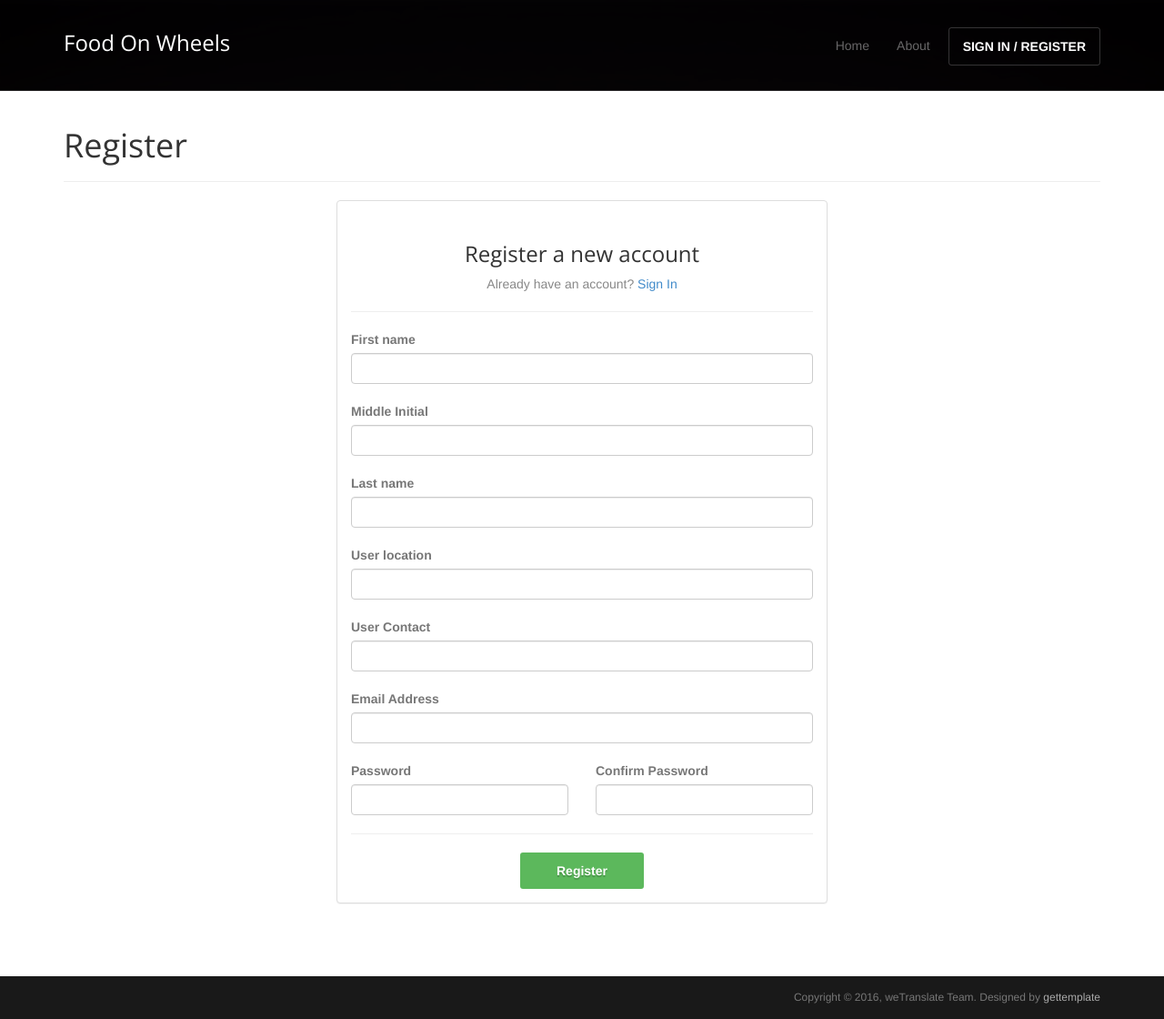
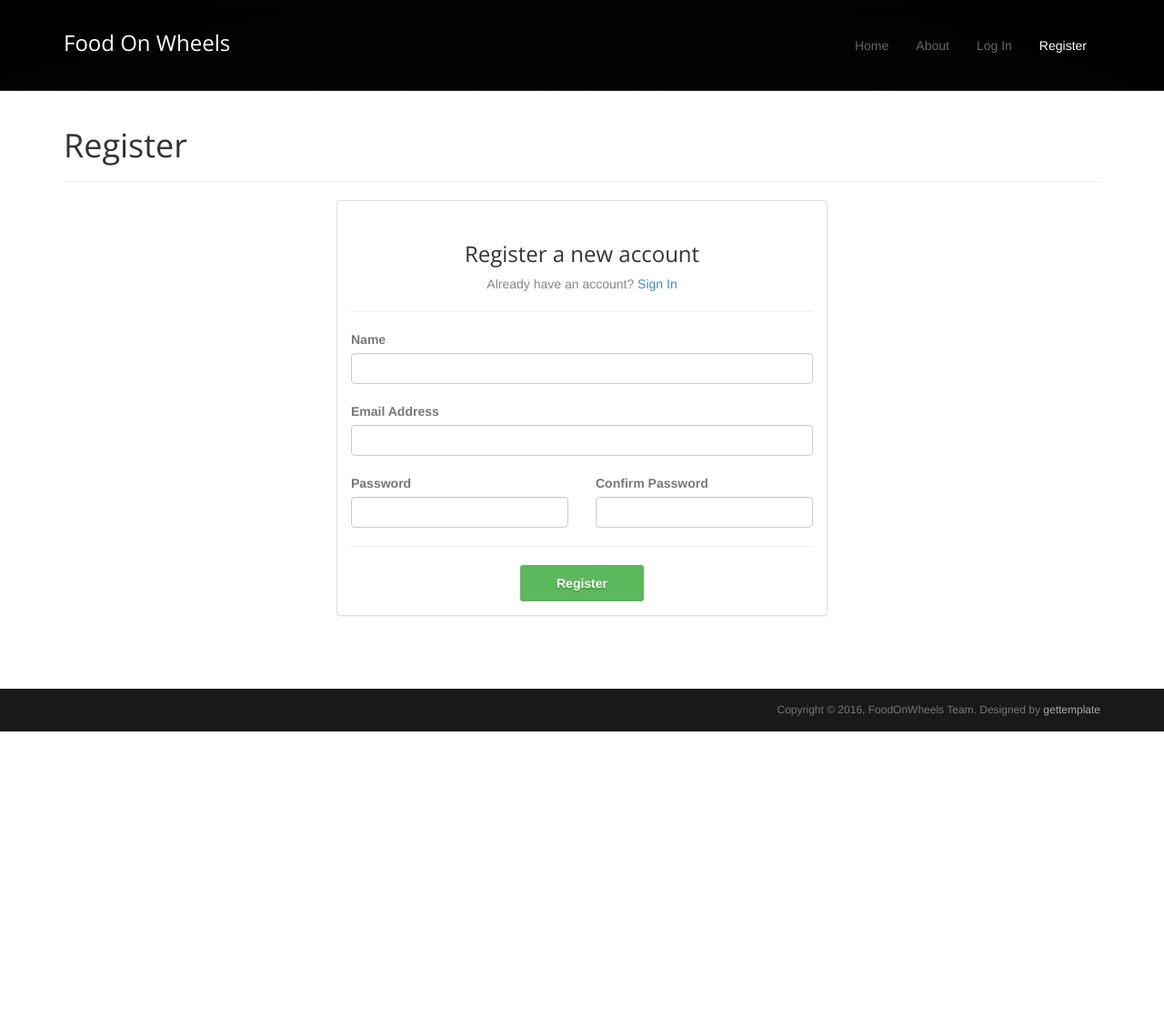
Before and after one commit to shannoncates/FoodonWheels, a Flask app: page /signup in a window 1280 px wide. Shown: the whole page at 91% size. After the commit the page ends 804 px from the top, so only its background shows below. Run offline with Flask 2, Linux system fonts and the light colour scheme; some libraries are stand-ins or nearby versions.

Commit message:
Modified: Responsive UI

```diff
--- a/app/templates/signup.html
+++ b/app/templates/signup.html
@@ -23,20 +23,12 @@
                 console.log("success");
 
                 var fname = $("#fname").val();
-				var lname = $("#lname").val();
-				var minitial = $("#minitial").val();
                 var email = $("#email").val();
-				var user_location = $("#user_location").val();
-				var user_contact = $("#user_contact").val();
                 var password = $("#password").val();
                 var confirm_password = $("#confirm_password").val();
 
                 console.log(fname);
-				console.log(lname);
-				console.log(minitial);
                 console.log(email);
-				console.log(user_location);
-				console.log(user_contact);
                 console.log(password);
                 console.log(confirm_password);
 
@@ -44,7 +36,7 @@
                     url: "/api/registeruser",
                     type: "post",
                     dataType: "json",
-					data: {"fname": fname, "lname": lname, "minitial": minitial, "email": email, "user_location": user_location, "user_contact": user_contact, "password": password},
+                    data: {"fname": fname, "email": email, "password": password},
                     error: function()
                     {
                         console.log("error");
@@ -74,14 +66,8 @@
                     <ul class="nav navbar-nav pull-right">
                         <li><a href="/">Home</a></li>
                         <li><a href="/about">About</a></li>
-                        <li class="dropdown">
-                            <!-- a href="#" class="dropdown-toggle" data-toggle="dropdown">More Pages <b class="caret"></b></a -->
-                            <ul class="dropdown-menu">
-                                <li><a href="/sidebarleft">Left Sidebar</a></li>
-                                <li><a href="/sidebarright">Right Sidebar</a></li>
-                            </ul>
-                        </li>
-                        <li class="active"><a class="btn" href="/signin">SIGN IN / REGISTER</a></li>
+                        <li><a href="/signin">Log In</a></li>
+                        <li class="active"><a href="/signup">Register</a></li>
                     </ul>
                 </div>
                 <!--/.nav-collapse -->
@@ -105,24 +91,8 @@
                                 <hr>
                                 <form id="registrationForm">
                                     <div class="top-margin">
-                                        <label>First name</label>
+                                        <label>Name</label>
                                         <input id="fname" type="text" class="form-control">
-                                    </div>
-                                     <div class="top-margin">
-                                        <label>Middle Initial</label>
-                                        <input id="minitial" type="text" class="form-control">
-                                    </div>
-                                     <div class="top-margin">
-                                        <label>Last name</label>
-                                        <input id="lname" type="text" class="form-control">
-                                    </div>
-                                     <div class="top-margin">
-                                        <label>User location</label>
-                                        <input id="user_location" type="text" class="form-control">
-                                    </div>
-                                     <div class="top-margin">
-                                        <label>User Contact</label>
-                                        <input id="user_contact" type="text" class="form-control">
                                     </div>
                                     <div class="top-margin">
                                         <label>Email Address</label>
@@ -160,7 +130,7 @@
                         <div class="col-md-12 widget">
                             <div class="widget-body">
                                 <p class="text-right">
-                                    Copyright &copy; 2016, weTranslate Team. Designed by <a href="http://gettemplate.com/" rel="designer">gettemplate</a>
+                                    Copyright &copy; 2016, FoodOnWheels Team. Designed by <a href="http://gettemplate.com/" rel="designer">gettemplate</a>
                                 </p>
                             </div>
                         </div>
--- a/app/templates/userprofile.html
+++ b/app/templates/userprofile.html
@@ -86,13 +86,13 @@
                     <!-- Button for smallest screens -->
                     <button type="button" class="navbar-toggle" data-toggle="collapse" data-target=".navbar-collapse"><span class="icon-bar"></span> <span class="icon-bar"></span> <span class="icon-bar"></span> </button>
                     <a id="logo" class="navbar-brand" href="/profile">
-                        <italic>weTranslate</italic>
+                        <italic>Food On Wheels</italic>
                     </a>
                 </div>
                 <div class="navbar-collapse collapse">
                     <ul class="nav navbar-nav pull-right">
                         <li class="active"><a href="/profile">Home</a></li>
-                        <li><a href="/logout">Sign Out</a></li>
+                        <li><a href="/signout">Sign Out</a></li>
                     </ul>
                 </div>
                 <!--/.nav-collapse -->
--- a/app/views.py
+++ b/app/views.py
@@ -61,6 +61,10 @@ def userprofile():
 @app.route("/about", methods =["GET"])
 def about():
 	return render_template("about.html")
+
+@app.route("/signout", methods=["GET"])
+def signout():
+	return render_template("index.html")
 
 @app.route("/sidebarright", methods=["GET"])
 def sidebarright():
--- a/run.py
+++ b/run.py
@@ -2,4 +2,4 @@ from app import app
 
 
 if __name__ == '__main__':
-    app.run(port=5001)
+    app.run()
```
Also changed, not shown: app/templates/about.html (+2 -8 lines), app/templates/index.html (+3 -9 lines), app/templates/signin.html (+3 -9 lines), app/static/images/background.jpg (added), app/static/images/background.jpg.jpg (added), 4 other files. Lines whose indentation alone changed are shown as unchanged.
